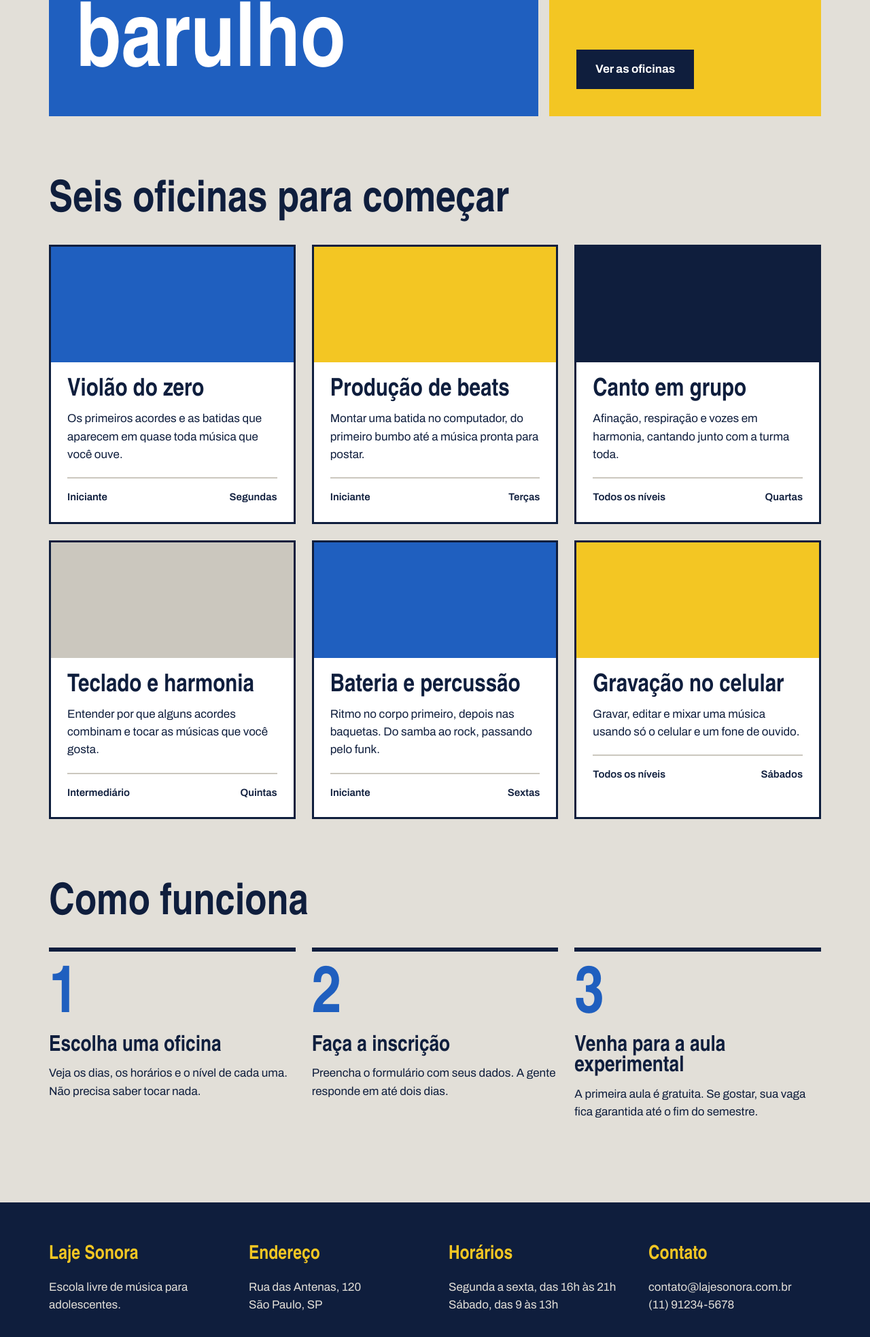
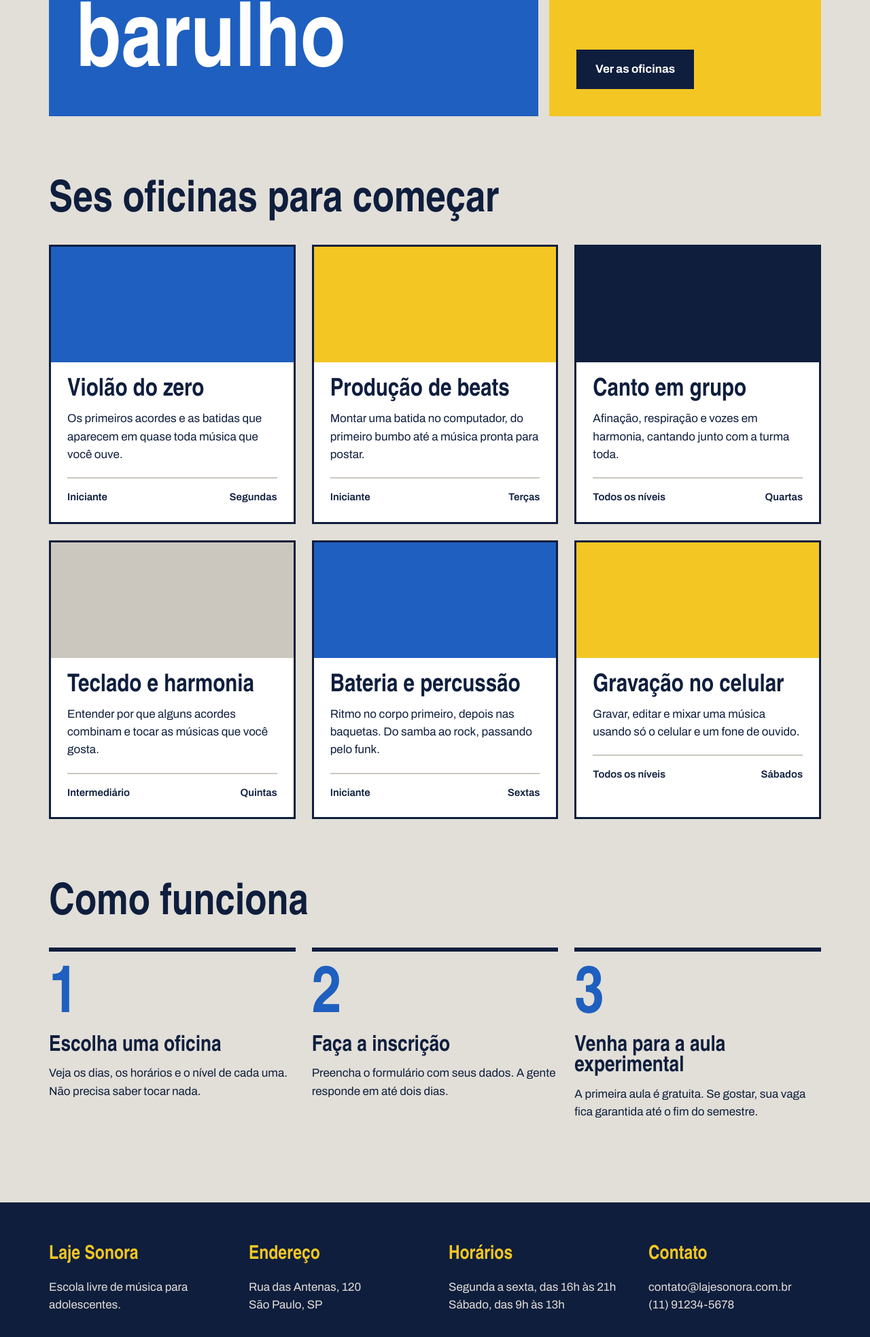
Before and after one commit to queirozdiego-codeti1me/laje-sonora01me, a plain HTML site: page index.html in a window 1280 px wide. Shown: the part 535-2502 px from the top of the page at 68% size. Drawn offline with Linux system fonts and the light colour scheme; a web font is replaced by a local one.

Commit message:
Update index.html
Página inícial pronta

```diff
--- a/index.html
+++ b/index.html
@@ -45,7 +45,7 @@
 
         <section class="conteudo secao">
 
-            <h2 class="titulo-secao">Seis oficinas para começar</h2>
+            <h2 class="titulo-secao">Ses oficinas para começar</h2>
 
             <div class="cards">
 
@@ -227,7 +227,7 @@
                 <h4>Horários</h4>
                 <p>
                     Segunda a sexta, das 16h às 21h<br>
-                    Sábado, das 9 às 13h
+                    Sábado, das 9h às 13h
                 </p>
             </div>
 
```
